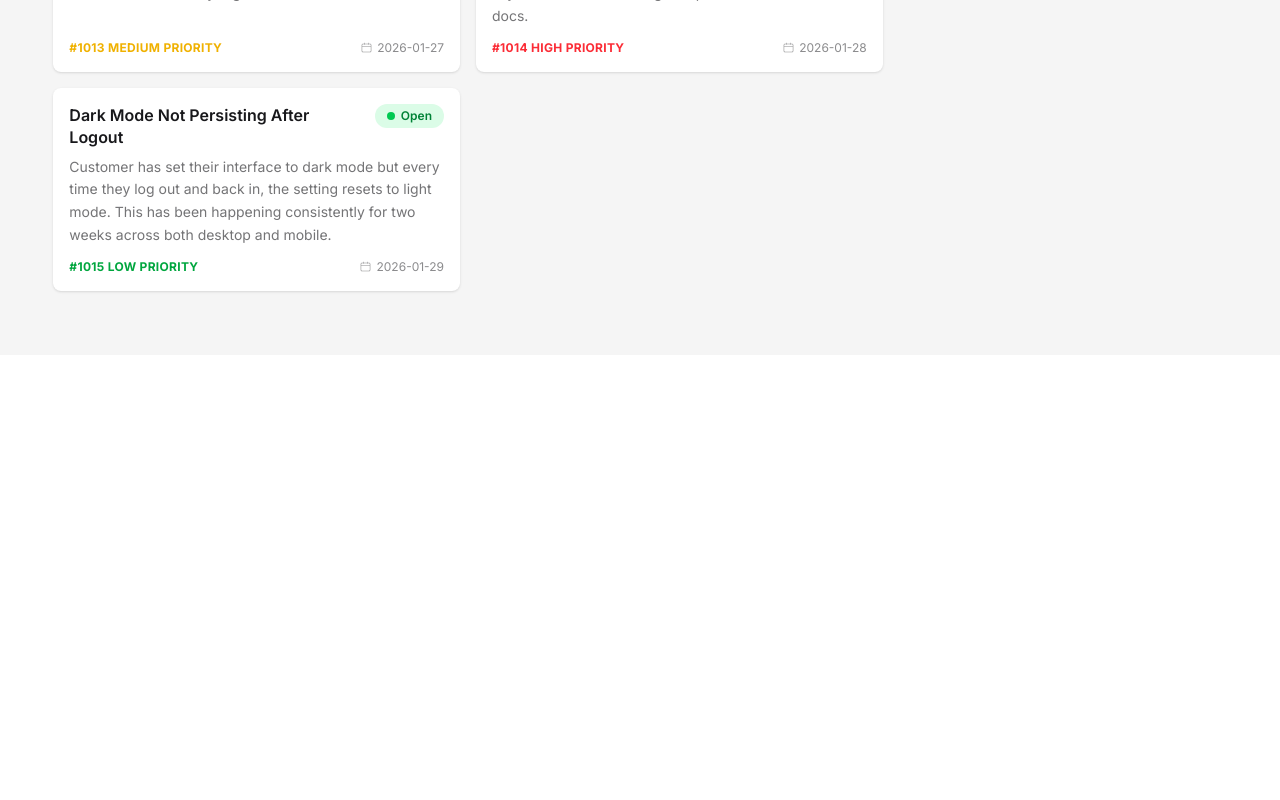
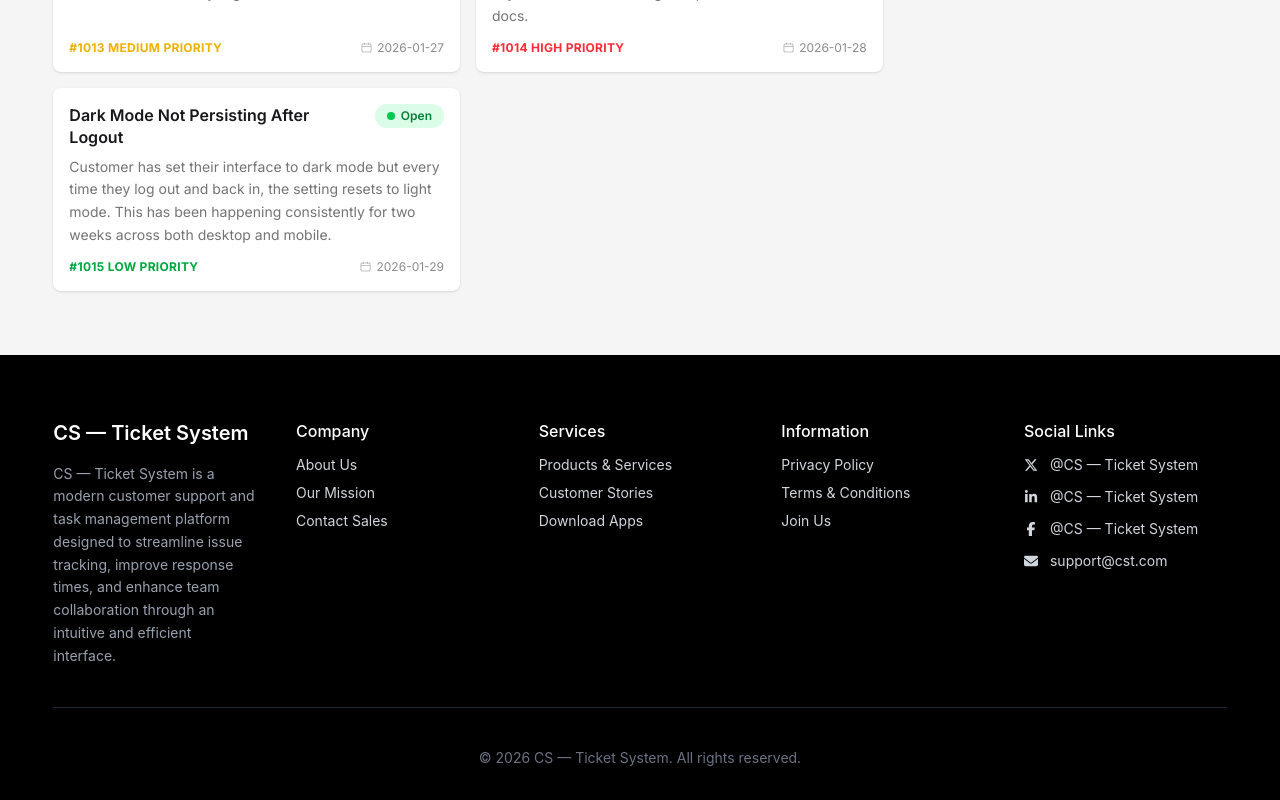
Before and after one commit to abdurrahmansoftlinkbd/customer-support-zone, a React (Vite) app: page / in a window 1280 px wide. Shown: the part 1909-2709 px from the top of the page. Before the commit the page ends 2264 px from the top, so only its background shows below. Built offline with nearby package versions, Linux system fonts and the light colour scheme; the HTML template or start-up script is replaced by a standard one.

Commit message:
added footer

```diff
--- a/src/App.jsx
+++ b/src/App.jsx
@@ -1,6 +1,6 @@
 import CustomerTickets from "./components/CustomerTickets";
+import Footer from "./components/Footer";
 import Navbar from "./components/Navbar";
-import StatusBanners from "./components/StatusBanners";
 
 function App() {
   return (
@@ -9,6 +9,7 @@ function App() {
       <section className="font-inter bg-[#F5F5F5]">
         <CustomerTickets></CustomerTickets>
       </section>
+      <Footer></Footer>
     </>
   );
 }
--- /dev/null
+++ b/src/components/Footer.jsx
@@ -0,0 +1,96 @@
+import {
+  FaXTwitter,
+  FaLinkedinIn,
+  FaFacebookF,
+  FaEnvelope,
+} from "react-icons/fa6";
+
+const Footer = () => {
+  return (
+    <footer className="bg-black text-gray-300 pt-16 pb-8">
+      <div className="container w-11/12 mx-auto">
+        <div className="grid grid-cols-1 sm:grid-cols-2 lg:grid-cols-5 gap-10">
+          <div className="space-y-4">
+            <h2 className="text-white text-xl font-semibold">
+              CS — Ticket System
+            </h2>
+            <p className="text-sm text-gray-400 leading-relaxed max-w-sm">
+              CS — Ticket System is a modern customer support and task
+              management platform designed to streamline issue tracking, improve
+              response times, and enhance team collaboration through an
+              intuitive and efficient interface.
+            </p>
+          </div>
+
+          <div className="space-y-3">
+            <h3 className="text-white font-medium">Company</h3>
+            <ul className="space-y-2 text-sm">
+              <li className="hover:text-white cursor-pointer">About Us</li>
+              <li className="hover:text-white cursor-pointer">Our Mission</li>
+              <li className="hover:text-white cursor-pointer">Contact Sales</li>
+            </ul>
+          </div>
+
+          <div className="space-y-3">
+            <h3 className="text-white font-medium">Services</h3>
+            <ul className="space-y-2 text-sm">
+              <li className="hover:text-white cursor-pointer">
+                Products & Services
+              </li>
+              <li className="hover:text-white cursor-pointer">
+                Customer Stories
+              </li>
+              <li className="hover:text-white cursor-pointer">Download Apps</li>
+            </ul>
+          </div>
+
+          <div className="space-y-3">
+            <h3 className="text-white font-medium">Information</h3>
+            <ul className="space-y-2 text-sm">
+              <li className="hover:text-white cursor-pointer">
+                Privacy Policy
+              </li>
+              <li className="hover:text-white cursor-pointer">
+                Terms & Conditions
+              </li>
+              <li className="hover:text-white cursor-pointer">Join Us</li>
+            </ul>
+          </div>
+
+          <div className="space-y-3">
+            <h3 className="text-white font-medium">Social Links</h3>
+            <ul className="space-y-3 text-sm">
+              <li className="flex items-center gap-3 hover:text-white cursor-pointer">
+                <FaXTwitter />
+                <span>@CS — Ticket System</span>
+              </li>
+
+              <li className="flex items-center gap-3 hover:text-white cursor-pointer">
+                <FaLinkedinIn />
+                <span>@CS — Ticket System</span>
+              </li>
+
+              <li className="flex items-center gap-3 hover:text-white cursor-pointer">
+                <FaFacebookF />
+                <span>@CS — Ticket System</span>
+              </li>
+
+              <li className="flex items-center gap-3 hover:text-white cursor-pointer">
+                <FaEnvelope />
+                <span>support@cst.com</span>
+              </li>
+            </ul>
+          </div>
+        </div>
+
+        <div className="border-t border-gray-800 my-10"></div>
+
+        <div className="text-center text-sm text-gray-500">
+          © 2026 CS — Ticket System. All rights reserved.
+        </div>
+      </div>
+    </footer>
+  );
+};
+
+export default Footer;
```
